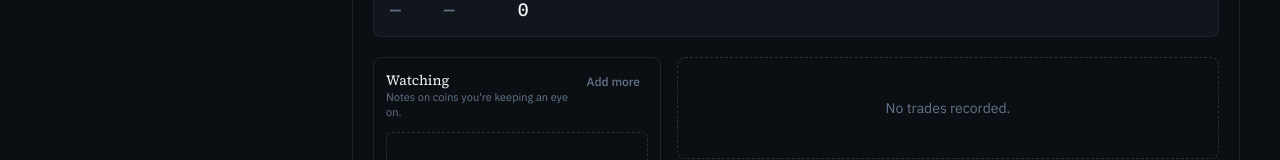
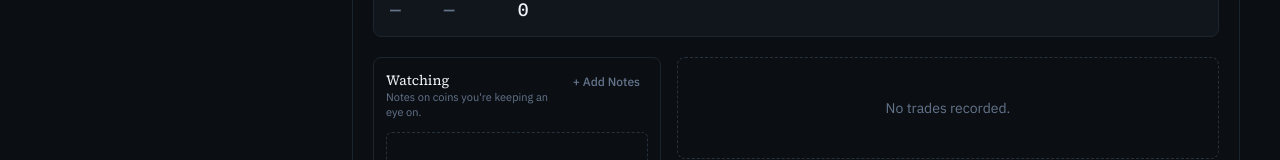
Before and after one commit to davinziii/trafer-trading-journal, a Next.js app: page / in a window 1280 px wide. Shown: the part 628-788 px from the top of the page. Built offline with nearby package versions, Linux system fonts and the light colour scheme.

Commit message:
fixed button names

```diff
--- a/components/trades/CoinNotesPanel.tsx
+++ b/components/trades/CoinNotesPanel.tsx
@@ -54,7 +54,7 @@ export function CoinNotesPanel({ dateKey, notes, onChange }: CoinNotesPanelProps
           onClick={addNote}
           className="text-xs font-medium rounded-md px-2 py-1 text-faint hover:text-win hover:bg-win/10 transition-colors flex-shrink-0"
         >
-          Add more
+          + Add Notes
         </button>
       </div>
 
@@ -83,7 +83,7 @@ export function CoinNotesPanel({ dateKey, notes, onChange }: CoinNotesPanelProps
                   onClick={() => deleteNote(n.id)}
                   className="text-[11px] font-medium rounded-md px-2 py-1 text-faint hover:text-loss hover:bg-loss/10 transition-colors"
                 >
-                  Delete
+                  - Delete
                 </button>
               </div>
             </div>
--- a/components/trades/TradeCard.tsx
+++ b/components/trades/TradeCard.tsx
@@ -120,13 +120,13 @@ export function TradeCard({ trade, onUpdate, onDelete, onEnterComplete, onAdd, e
             onClick={onAdd}
             className="text-xs font-medium rounded-md px-2.5 py-1.5 text-faint hover:text-win hover:bg-win/10 transition-colors"
           >
-            Add more
+            + Add More
           </button>
           <button
             onClick={onDelete}
             className="text-xs font-medium rounded-md px-2.5 py-1.5 text-faint hover:text-loss hover:bg-loss/10 transition-colors"
           >
-            Delete
+            - Delete
           </button>
         </div>
       </div>
```
